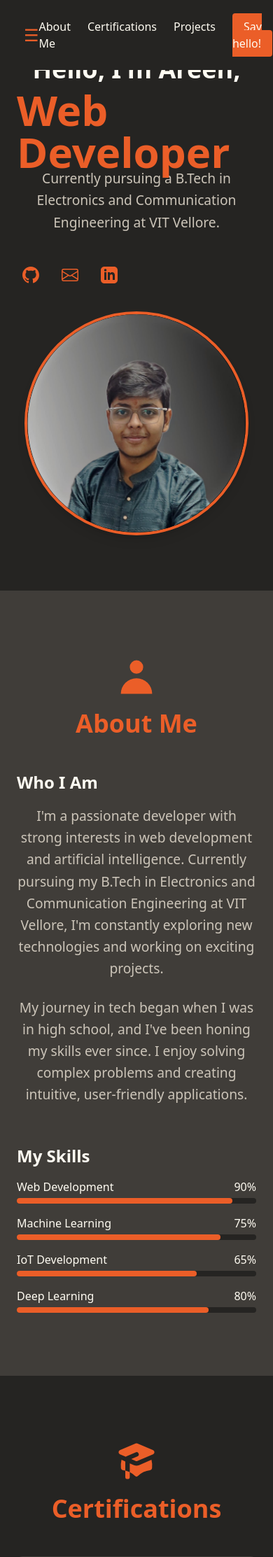
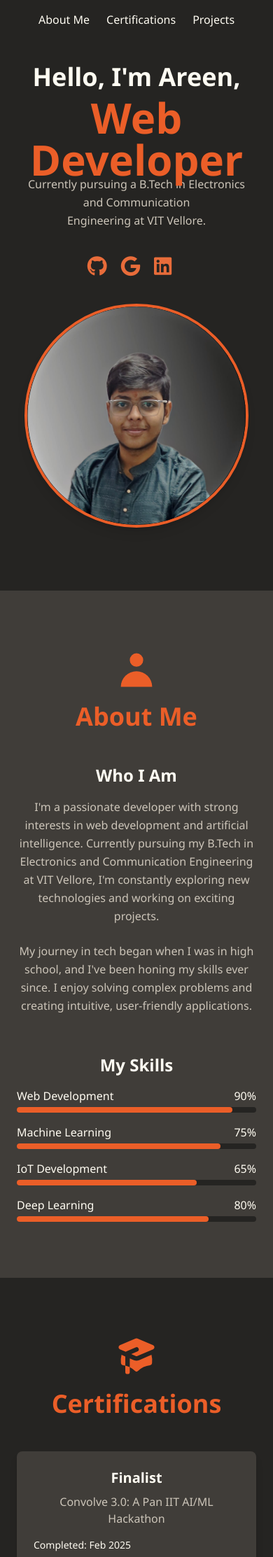
Before and after one commit to Areen-09/my_portfolio, a Django app: page / in a window 390 px wide. Shown: the top 2225 px of the page at 70% size. Run offline with Django 5.2, Linux system fonts and the light colour scheme; some libraries are stand-ins or nearby versions.

Commit message:
Frontend fixed

```diff
--- a/main/templates/main/index.html
+++ b/main/templates/main/index.html
@@ -21,80 +21,240 @@
     }
   </script>
   <style>
-    /* Responsive Navigation */
-    @media (max-width: 768px) {
-      nav ul {
-        display: none;
-      }
-
-      nav .menu-icon {
-        display: block;
-        cursor: pointer;
-      }
-
-      nav.active ul {
-        display: flex;
-        flex-direction: column;
-        position: absolute;
-        top: 60px;
-        right: 10px;
-        background-color: #252422;
-        padding: 10px;
-        border-radius: 5px;
-      }
-
-      h1, p {
-        text-align: center;
-        font-size: 1.2rem;
-      }
-
-      .container {
-        padding: 10px;
-      }
-
-      .project-card, .certification-link {
-        margin-bottom: 20px;
-      }
+    /* Global Styles */
+    * {
+        margin: 0;
+        padding: 0;
+        box-sizing: border-box;
+        font-family: 'Segoe UI', Arial, sans-serif;
     }
 
-    /* Coin Flip Styles */
-    .backface-hidden {
-      backface-visibility: hidden;
+    body {
+        background-color: #3c3c3a;
+        color: #ffffff;
+        line-height: 1.6;
     }
 
-    #profile-image {
-      transition: opacity 0.3s ease;
-      cursor: pointer;
+    .container {
+        width: 90%;
+        max-width: 1200px;
+        margin: 0 auto;
+        padding: 0 15px;
+        justify-content: flex-end;
     }
 
-    #coin-container {
-      perspective: 1200px;
-      transform-style: preserve-3d;
-      transition: transform 2.5s cubic-bezier(0.175, 0.885, 0.32, 1.275);
+    /* Navigation */
+    nav {
+        display: flex;
+        justify-content: flex-end;
+        padding: 20px 0;
     }
 
-    #coin-heads, #coin-tails {
-      position: absolute;
-      width: 100%;
-      height: 100%;
-      backface-visibility: hidden;
+    .nav-links {
+        display: flex;
+        list-style: none;
     }
 
-    #coin-tails {
-      transform: rotateY(180deg);
+    .nav-links li {
+        margin-left: 30px;
     }
-  </style>
+
+    .nav-links a {
+        color: #e86c3a;
+        text-decoration: none;
+        font-weight: 500;
+        transition: color 0.3s;
+    }
+
+    .nav-links a:hover {
+        color: #ff8c5a;
+    }
+
+    .hamburger {
+        display: none;
+        cursor: pointer;
+        background: #e86c3a;
+        padding: 10px;
+        border: none;
+    }
+
+    .hamburger div {
+        width: 25px;
+        height: 3px;
+        background-color: #3c3c3a;
+        margin: 5px 0;
+    }
+
+    .cta-button {
+        background-color: #e86c3a;
+        color: white;
+        padding: 10px 20px;
+        border-radius: 5px;
+        text-decoration: none;
+        font-weight: bold;
+        transition: background-color 0.3s;
+    }
+
+    .cta-button:hover {
+        background-color: #ff8c5a;
+    }
+
+    /* Hero Section */
+    .hero {
+        display: flex;
+        align-items: center;
+        justify-content: space-between;
+        padding: 50px 0;
+    }
+
+    .hero-content {
+        flex: 1;
+    }
+
+    .hero h1 {
+        font-size: 2.5rem;
+        font-weight: normal;
+        margin-bottom: 10px;
+    }
+
+    .hero h2 {
+        font-size: 4rem;
+        color: #e86c3a;
+        margin-bottom: 20px;
+        font-weight: bold;
+    }
+
+    .hero p {
+        font-size: 1rem;
+        margin-bottom: 30px;
+        max-width: 600px;
+    }
+
+    .profile-image {
+        width: 300px;
+        height: 300px;
+        border-radius: 50%;
+        background-color: #ddd;
+        margin-left: 50px;
+    }
+
+    /* Social Links */
+    .social-links {
+        display: flex;
+        margin-top: 30px;
+    }
+
+    .social-links a {
+        display: inline-block;
+        margin-right: 20px;
+        color: #e86c3a;
+        font-size: 1.8rem;
+        transition: color 0.3s;
+    }
+
+    .social-links a:hover {
+        color: #ff8c5a;
+    }
+
+    /* Sections */
+    section {
+        padding: 60px 0;
+    }
+
+    .section-title {
+        font-size: 2.5rem;
+        color: #e86c3a;
+        margin-bottom: 30px;
+        text-align: center;
+    }
+    .menu-icon{
+      display: none;
+    }
+
+    /* Mobile Styles */
+    @media (max-width: 768px) {
+        .container{
+          justify-content: center;
+        }
+        .say-hello{
+          display: none;
+        }
+        body {
+            text-align: center;
+        }
+
+        .hamburger {
+            display: block;
+            position: absolute;
+            top: 20px;
+            right: 20px;
+            z-index: 1000;
+        }
+
+        .nav-links {
+            display: none;
+            flex-direction: column;
+            position: fixed;
+            top: 0;
+            left: 0;
+            width: 100%;
+            height: 100vh;
+            background-color: #3c3c3a;
+            align-items: center;
+            justify-content: center;
+            z-index: 999;
+        }
+
+        .nav-links.active {
+            display: flex;
+        }
+
+        .nav-links li {
+            margin: 15px 0;
+        }
+
+        .hero {
+            flex-direction: column;
+            text-align: center;
+        }
+
+        .hero-content {
+            order: 2;
+        }
+
+        .profile-image {
+            order: 1;
+            margin: 0 0 30px 0;
+            width: 200px;
+            height: 200px;
+        }
+
+        .hero h1 {
+            font-size: 1.8rem;
+        }
+
+        .hero h2 {
+            font-size: 2.5rem;
+        }
+
+        .social-links {
+            justify-content: center;
+        }
+    }
+</style>
+<link rel="stylesheet" href="https://cdnjs.cloudflare.com/ajax/libs/font-awesome/6.0.0/css/all.min.css">
 </head>
 <body class="bg-almostBlack text-cream">
   <!-- Navigation - Fixed at top -->
   <nav class="fixed top-0 left-0 right-0 z-10 bg-almostBlack py-4 px-6">
-    <div class="container mx-auto flex justify-between items-center">
+    <meta name="viewport" content="width=device-width, initial-scale=1.0">
+    <div class="container mx-auto flex items-center">
       <span class="menu-icon text-orange text-2xl">&#9776;</span>
       <ul class="flex space-x-6">
         <li><a href="#about" class="hover:text-orange">About Me</a></li>
         <li><a href="#certifications" class="hover:text-orange">Certifications</a></li>
         <li><a href="#projects" class="hover:text-orange">Projects</a></li>
-        <li>
+        <li class ="say-hello">
           <a href="#contact" class="bg-orange text-cream px-4 py-2 rounded transition-colors duration-300 hover:bg-cream hover:text-orange">
             Say hello!
           </a>
@@ -120,71 +280,16 @@
           </p>
 
           <!-- Social Icons -->
-          <div class="flex space-x-4 mt-10">
-            <a href="#" class="text-orange hover:text-cream transition p-2">
-              <svg class="w-6 h-6" viewBox="0 0 24 24" fill="currentColor">
-                <path d="M12 0c-6.626 0-12 5.373-12 12 0 5.302 3.438 9.8 8.207 11.387.599.111.793-.261.793-.577v-2.234c-3.338.726-4.033-1.416-4.033-1.416-.546-1.387-1.333-1.756-1.333-1.756-1.089-.745.083-.729.083-.729 1.205.084 1.839 1.237 1.839 1.237 1.07 1.834 2.807 1.304 3.492.997.107-.775.418-1.305.762-1.604-2.665-.305-5.467-1.334-5.467-5.931 0-1.311.469-2.381 1.236-3.221-.124-.303-.535-1.524.117-3.176 0 0 1.008-.322 3.301 1.23.957-.266 1.983-.399 3.003-.404 1.02.005 2.047.138 3.006.404 2.291-1.552 3.297-1.23 3.297-1.23.653 1.653.242 2.874.118 3.176.77.84 1.235 1.911 1.235 3.221 0 4.609-2.807 5.624-5.479 5.921.43.372.823 1.102.823 2.222v3.293c0 .319.192.694.801.576 4.765-1.589 8.199-6.086 8.199-11.386 0-6.627-5.373-12-12-12z"/>
-              </svg>
-            </a>
-            <a href="#" class="text-orange hover:text-cream transition p-2">
-              <svg class="w-6 h-6" viewBox="0 0 16 16" fill="currentColor" xmlns="http://www.w3.org/2000/svg">
-                <path d="M0 4a2 2 0 0 1 2-2h12a2 2 0 0 1 2 2v8a2 2 0 0 1-2 2H2a2 2 0 0 1-2-2zm2-1a1 1 0 0 0-1 1v.217l7 4.2 7-4.2V4a1 1 0 0 0-1-1zm13 2.383-4.708 2.825L15 11.105zm-.034 6.876-5.64-3.471L8 9.583l-1.326-.795-5.64 3.47A1 1 0 0 0 2 13h12a1 1 0 0 0 .966-.741M1 11.105l4.708-2.897L1 5.383z"/>
-              </svg>
-            </a>
-            <a href="#" class="text-orange hover:text-cream transition p-2">
-              <svg class="w-6 h-6" viewBox="0 0 24 24" fill="currentColor">
-                <path d="M19 0h-14c-2.761 0-5 2.239-5 5v14c0 2.761 2.239 5 5 5h14c2.762 0 5-2.239 5-5v-14c0-2.761-2.238-5-5-5zm-11 19h-3v-11h3v11zm-1.5-12.268c-.966 0-1.75-.79-1.75-1.764s.784-1.764 1.75-1.764 1.75.79 1.75 1.764-.783 1.764-1.75 1.764zm13.5 12.268h-3v-5.604c0-3.368-4-3.113-4 0v5.604h-3v-11h3v1.765c1.396-2.586 7-2.777 7 2.476v6.759z"/>
-              </svg>
-            </a>
-          </div>
+          <div class="social-links">
+            <a href="https://github.com/" target="_blank"><i class="fab fa-github"></i></a>
+            <a href="https://google.com/" target="_blank"><i class="fab fa-google"></i></a>
+            <a href="https://linkedin.com/" target="_blank"><i class="fab fa-linkedin"></i></a>
+        </div>
         </div>
 
         <div class="md:w-2/5 mt-8 md:mt-0 flex justify-center items-center">
             <div class="relative w-80 h-80">
-              <img id="profile-image" src="static/images/pfp.jpg" alt="Areen's profile" class="w-full h-full object-cover rounded-full border-4 border-orange shadow-lg transform hover:scale-105 transition-transform duration-300" title="Click to flip a coin!">
-
-              <!-- Coin container -->
-                <div id="coin-container" class="absolute inset-0 w-full h-full rounded-full hidden">
-                    <!-- Heads side -->
-                    <div id="coin-heads" class="absolute inset-0 w-full h-full rounded-full backface-hidden">
-                    <svg viewBox="0 0 200 200" xmlns="http://www.w3.org/2000/svg" class="w-full h-full">
-                        <!-- Minimalistic silver coin -->
-                        <defs>
-                        <linearGradient id="silverGradient" x1="0%" y1="0%" x2="100%" y2="100%">
-                            <stop offset="0%" stop-color="#e0e0e0" />
-                            <stop offset="100%" stop-color="#a0a0a0" />
-                        </linearGradient>
-                        </defs>
-
-                        <!-- Simple coin body -->
-                        <circle cx="100" cy="100" r="95" fill="url(#silverGradient)" stroke="#808080" stroke-width="2" />
-
-                        <!-- Minimal heads design -->
-                        <text x="100" y="110" text-anchor="middle" font-size="48" font-weight="bold" fill="#505050">H</text>
-                    </svg>
-                    </div>
-
-                    <!-- Tails side -->
-                    <div id="coin-tails" class="absolute inset-0 w-full h-full rounded-full backface-hidden">
-                    <svg viewBox="0 0 200 200" xmlns="http://www.w3.org/2000/svg" class="w-full h-full">
-                        <!-- Minimalistic silver coin -->
-                        <defs>
-                        <linearGradient id="silverGradient2" x1="0%" y1="0%" x2="100%" y2="100%">
-                            <stop offset="0%" stop-color="#e0e0e0" />
-                            <stop offset="100%" stop-color="#a0a0a0" />
-                        </linearGradient>
-                        </defs>
-
-                        <!-- Simple coin body -->
-                        <circle cx="100" cy="100" r="95" fill="url(#silverGradient2)" stroke="#808080" stroke-width="2" />
-
-                        <!-- Minimal tails design -->
-                        <text x="100" y="110" text-anchor="middle" font-size="48" font-weight="bold" fill="#505050">T</text>
-                    </svg>
-                    </div>
-                </div>
-
-
+              <img id="profile-image" src="static/images/pfp.jpg" alt="Areen's profile" class="w-full h-full object-cover rounded-full border-4 border-orange shadow-lg transform hover:scale-105 transition-transform duration-300" >
             </div>
           </div>
       </div>
@@ -505,48 +610,6 @@
     // Start the transition with faster interval
     setInterval(changeTitle, 3000);
 
-    document.addEventListener('DOMContentLoaded', function () {
-      const profileImage = document.getElementById('profile-image');
-      const coinContainer = document.getElementById('coin-container');
-      const coinHeads = document.getElementById('coin-heads');
-      const coinTails = document.getElementById('coin-tails');
-
-      let isFlipping = false;
-
-      profileImage.addEventListener('click', function () {
-        if (isFlipping) return;
-
-        isFlipping = true;
-
-        // Hide profile image and show coin
-        profileImage.style.opacity = '0';
-        setTimeout(() => {
-          profileImage.style.display = 'none';
-          coinContainer.style.display = 'block';
-
-          // Randomize result
-          const result = Math.random() < 0.5 ? 'heads' : 'tails';
-          const rotations = result === 'heads' ? '0deg' : '180deg';
-
-          // Animate coin flip
-          coinContainer.style.transform = `rotateY(${360 * 5 + parseInt(rotations)}deg)`;
-
-          // Show result after animation
-          setTimeout(() => {
-            coinHeads.style.display = result === 'heads' ? 'block' : 'none';
-            coinTails.style.display = result === 'tails' ? 'block' : 'none';
-
-            // Reset after showing result
-            setTimeout(() => {
-              coinContainer.style.display = 'none';
-              profileImage.style.display = 'block';
-              profileImage.style.opacity = '1';
-              isFlipping = false;
-            }, 1500);
-          }, 2500);
-        }, 300);
-      });
-    });
     document.querySelector('.menu-icon').addEventListener('click', () => {
       document.querySelector('nav').classList.toggle('active');
     });
@@ -596,7 +659,24 @@
             if (e.target === modal) modal.remove();
         });
         });
+
     });
+    document.addEventListener('DOMContentLoaded', function() {
+            const hamburger = document.getElementById('hamburger-menu');
+            const navLinks = document.getElementById('nav-links');
+
+            hamburger.addEventListener('click', function() {
+                navLinks.classList.toggle('active');
+            });
+
+            // Close mobile menu when clicking a link
+            const links = document.querySelectorAll('.nav-links a');
+            links.forEach(link => {
+                link.addEventListener('click', function() {
+                    navLinks.classList.remove('active');
+                });
+            });
+        });
     });
 
   </script>
```
